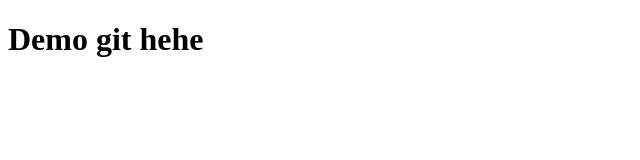
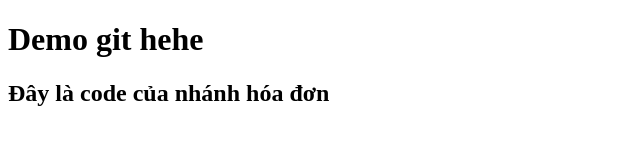
Before and after one commit to Manhnt28/demo-git2024, a plain HTML site: page demo/index.html in a window 1280 px wide. Shown: the whole page, without its empty margins (0-640 px from the left). Drawn offline with Linux system fonts and the light colour scheme.

Commit message:
đây là code của nhánh hóa đơn

```diff
--- a/demo/index.html
+++ b/demo/index.html
@@ -7,5 +7,6 @@
 </head>
 <body>
     <h1>Demo git hehe</h1>
+    <h2>Đây là code của nhánh hóa đơn</h2>
 </body>
 </html>
```
